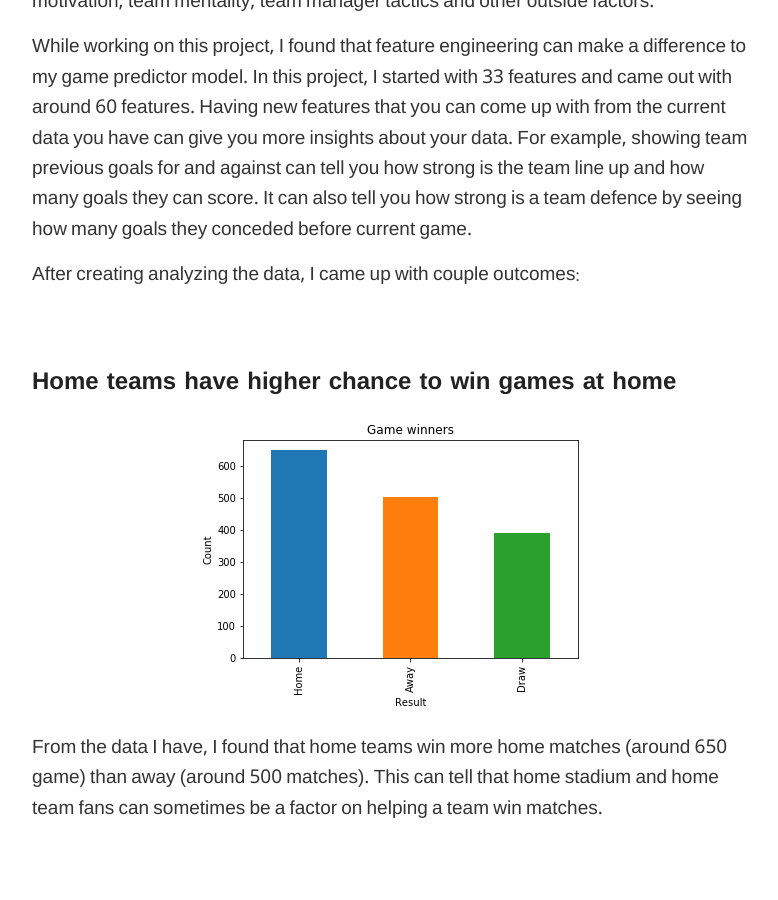
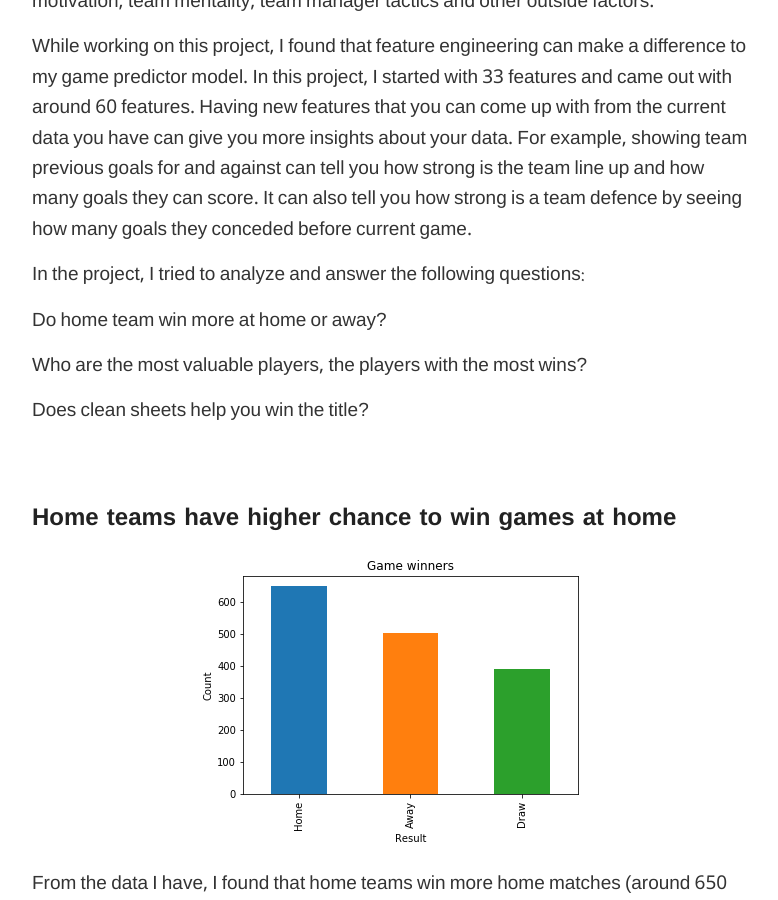
Before and after one commit to alioh/alioh.github.io, a Jekyll site: the page built from _posts/2019-5-24-DSND-P4.md, in a window 1280 px wide and 900 px high, scrolled down 1002 px. Shown: the whole window, without its empty margins (248-1026 px from the left). Built offline with Jekyll 4.4.1, drawn with Linux system fonts in a browser that asks for light colours; some of the changed text lies outside the part shown.

Commit message:
better title and questions

```diff
--- a/_posts/2019-5-24-DSND-P4.md
+++ b/_posts/2019-5-24-DSND-P4.md
@@ -30,9 +30,17 @@ Analyzing and predicting football matches is not easy and creating the perfect m
 While working on this project, I found that feature engineering can make a difference to my game predictor model. In this project, I started with 33 features and came out with around 60 features. Having new features that you can come up with from the current data you have can give you more insights about your data. For example, showing team previous goals for and against can tell you how strong is the team line up and how many goals they can score. It can also tell you how strong is a team defence by seeing how many goals they conceded before current game.<font size="1" color="white"> e</font>
 </p>
 <p align="left">
-After creating analyzing the data, I came up with couple outcomes:<font size="1" color="white"> e</font>
+In the project, I tried to analyze and answer the following questions:<font size="1" color="white"> e</font>
 </p>
-
+<p align="left">
+Do home team win more at home or away?<font size="1" color="white"> e</font>
+</p>
+<p align="left">
+Who are the most valuable players, the players with the most wins?<font size="1" color="white"> e</font>
+</p>
+<p align="left">
+Does clean sheets help you win the title?<font size="1" color="white"> e</font>
+</p>
 <br>
 
 <h2 align="left">Home teams have higher chance to win games at home</h2>
```
Also changed, not shown: other parts of _posts/2019-5-24-DSND-P4.md (+1 -1 lines).
